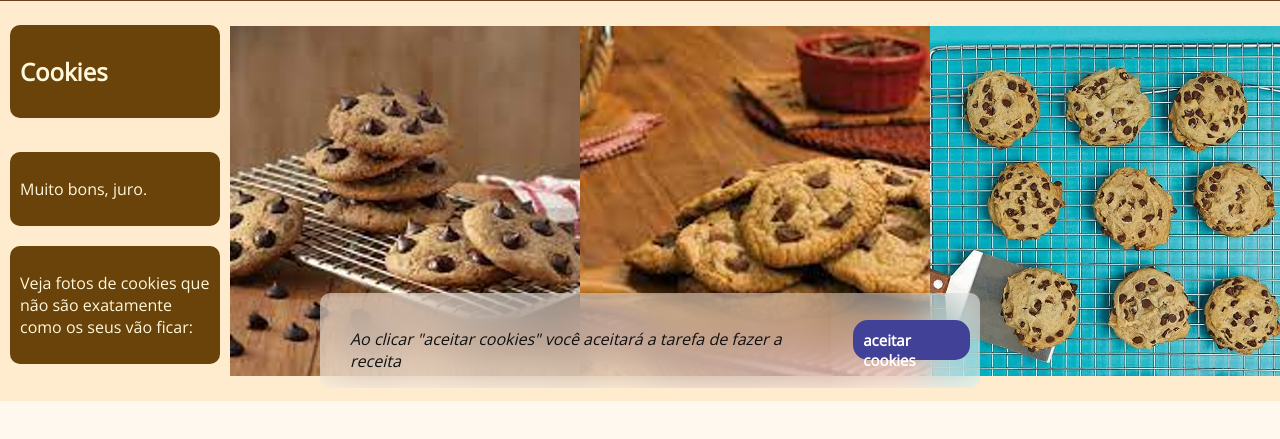
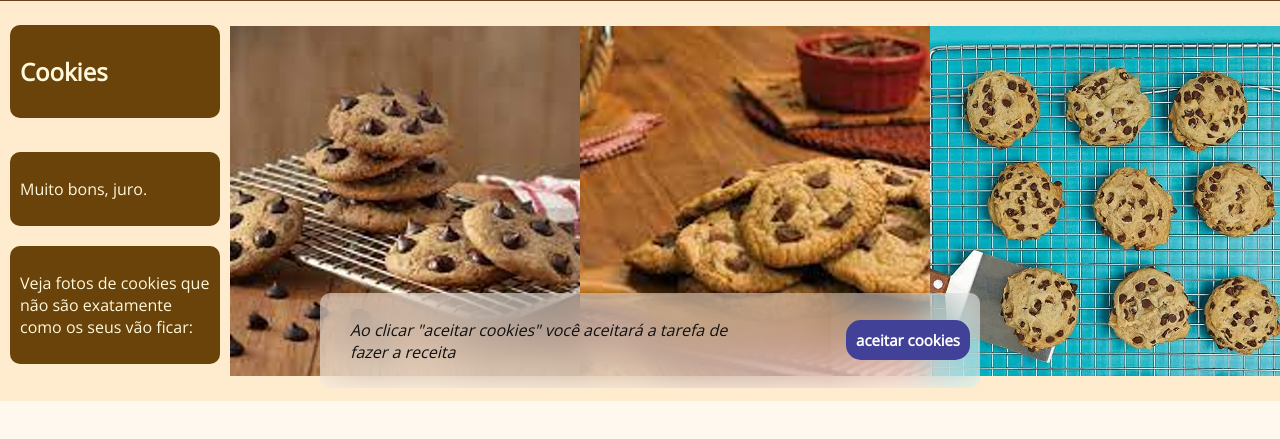
Before and after one commit to cparthur1/Receita, a plain HTML site: page index.html in a window 1280 px wide. Shown: the part 87-526 px from the top of the page. Drawn offline with nearby package versions, Linux system fonts and the light colour scheme.

Commit message:
Fixed 100% zoom accept cookies bug

```diff
--- a/index.html
+++ b/index.html
@@ -31,7 +31,7 @@
         </div>
 
         <div class="acceptcookies">
-            <p style="margin-top: 25px; margin-left: 20px;"><em>Ao clicar <em>"aceitar cookies"</em> você aceitará a tarefa de fazer a receita</em></p>
+            <div style="margin-left: 20px; width: 400px;"><p><em>Ao clicar <em>"aceitar cookies"</em> você aceitará a tarefa de fazer a receita</em></p></div>
             <div class="accept">
                 <p style="margin-top: 0;"><a href="./receita.html"><strong>aceitar cookies</strong></a></p>
             </div>
```
